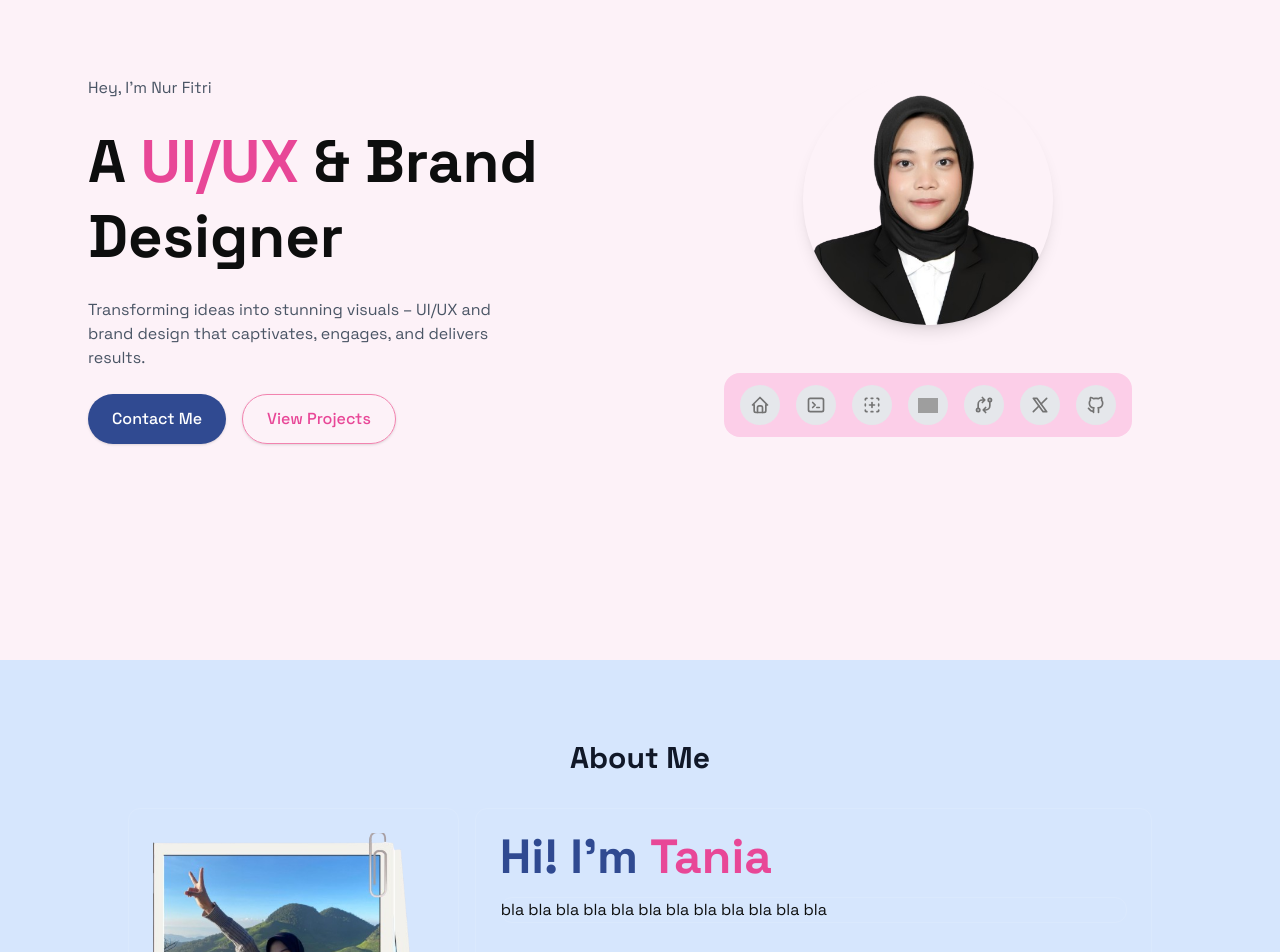
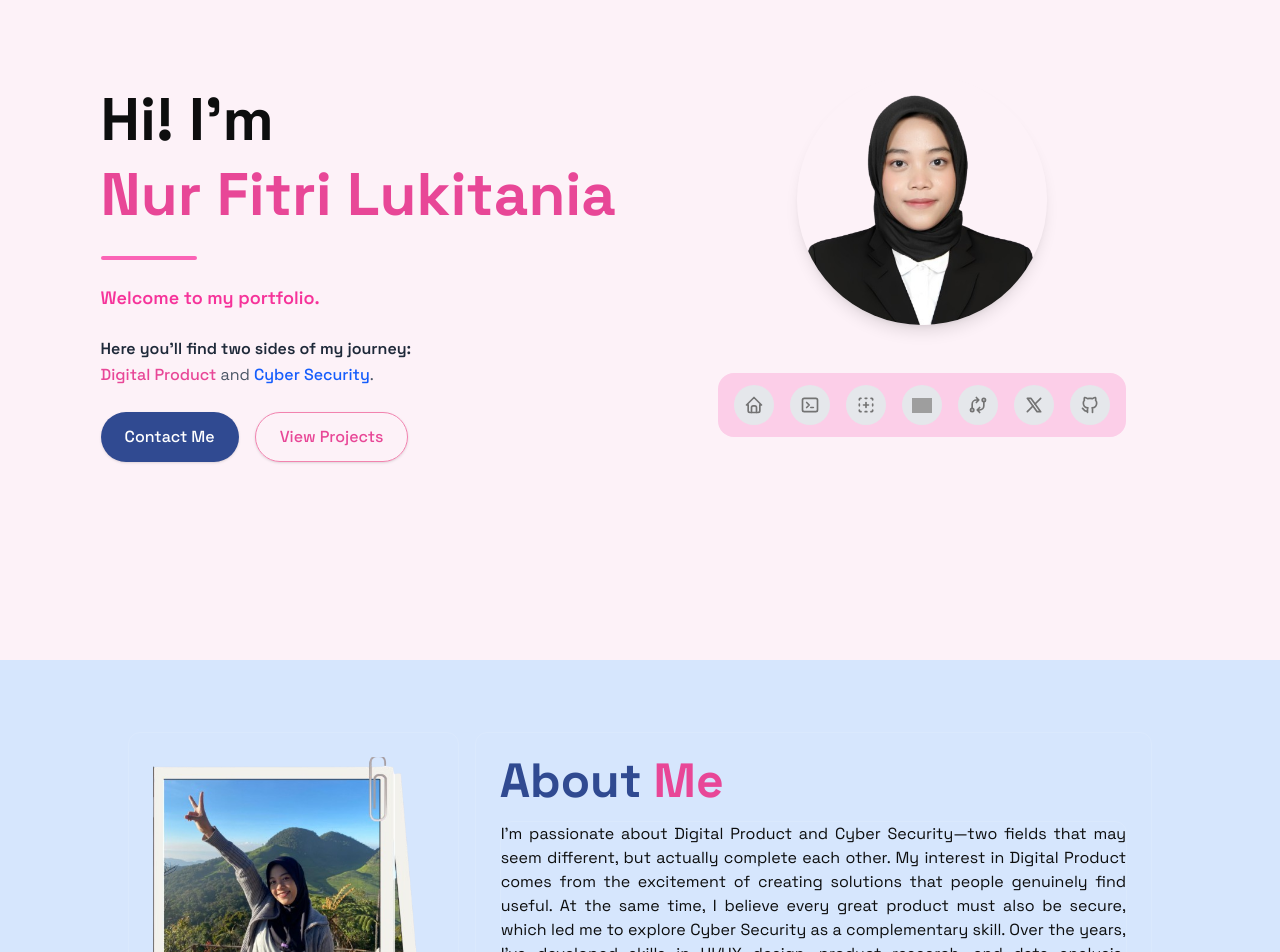
Before and after one commit to lukitania/Portofolio, a React (Vite) app: page / in a window 1280 px wide. Shown: the part 140-1092 px from the top of the page. Built offline with nearby package versions, Linux system fonts and the light colour scheme; grey boxes are pictures that could not be loaded.

Commit message:
modified about and home

```diff
--- a/src/components/sections/About.jsx
+++ b/src/components/sections/About.jsx
@@ -151,13 +151,8 @@ export const About = () => {
     ];
 
 
-    return (<section id="about" className="min-h-screen flex items-center justify-center py-20 bg-[#d6e6fd]" >
+    return (<section id="about" className="min-h-screen flex items-center justify-center py-10 bg-[#d6e6fd]" >
         <div className="px-4 items-center justify-center">
-
-            <h2 className=" max-w-3xl mx-auto text-3xl font-bold mb-6 bg-gradient-to-r from-gray-900 to-gray-900 bg-clip-text text-transparent text-center">
-                {""}
-                About Me
-            </h2>
 
             <div className="max-w-5xl mx-auto grid grid-cols-1 md:grid-cols-3 gap-4 mt-8">
                 <div className="p-6 rounded-xl border-white/10 border hover:-translate-y-1 transition-all ">
@@ -171,13 +166,22 @@ export const About = () => {
                 </div>
                 <div className="col-span-2 p-6 rounded-xl border-white/10 border hover:-translate-y-1 transition-all ">
                     <h1 className="space-y-4 flex flex-wrap text-black font-bold text-5xl">
-                        <span className="mr-3 text-[#304a91]">Hi!</span>
-                        <span className="mr-3 text-[#304a91]">I'm</span>
-                        <span className="mr-3 text-[#e84797]">Tania</span>
+                        <span className="mr-3 text-[#304a91]">About</span>
+                        <span className="mr-3 text-[#e84797]">Me</span>
                     </h1>
                     <div className="space-y-4 texttext-[#1F4529]">
-                        <div className="rounded-xl border-white/10 border hover:-translate-y-1 transition-all ">
-                            bla bla bla bla bla bla bla bla bla bla bla bla
+                        <div className="rounded-xl border-white/10 border hover:-translate-y-1 transition-all text-justify">
+                            I’m passionate about Digital Product and Cyber Security—two fields that may seem different, but actually complete each other.
+
+                            My interest in Digital Product comes from the excitement of creating solutions that people genuinely find useful.
+
+                            At the same time, I believe every great product must also be secure, which led me to explore Cyber Security as a complementary skill.
+
+                            Over the years, I’ve developed skills in UI/UX design, product research, and data analysis, alongside my growing knowledge in security fundamentals and digital forensics.
+
+                            This combination allows me to not only think about how a product works, but also how to keep it safe for users.
+
+                            Beyond work, I enjoy continuous learning, exploring new technologies, and collaborating with others to solve meaningful challenges.
                         </div>
                     </div>
                 </div>
@@ -188,7 +192,7 @@ export const About = () => {
 
 
 
-            <div className="max-w-4xl mx-auto grid grid-cols-1 md:grid-cols-2 gap-6 mt-5 ">
+            <div className="max-w-4xl mx-auto grid grid-cols-1 md:grid-cols-2 gap-6 mt-5 py-10">
                 <div className="p-6 rounded-xl bg-pink-50 border-transparent border hover:-translate-y-1 transition-all ">
                     <h3 className="text-xl font-bold mb-4 text-center"> 🏫 Education </h3>
                     <ul className="list-disc list-inside text-[#e84797] space-y-2">
--- a/src/components/sections/Home.jsx
+++ b/src/components/sections/Home.jsx
@@ -80,14 +80,31 @@ export const Home = () => {
 
                 {/* Kiri - Text */}
                 <div className="space-y-6">
-                    <p className="text-gray-600">Hey, I'm Nur Fitri</p>
+                    <p className="text-gray-600"></p>
                     <h1 className="text-4xl md:text-6xl font-bold leading-tight">
-                        A <span className="text-[#e84797]">UI/UX</span> & Brand Designer
+                        <span className="block text-[#]">Hi! I'm</span>
+                        <span className="block text-[#e84797]">Nur Fitri Lukitania</span>
                     </h1>
-                    <p className="text-gray-600 max-w-md">
-                        Transforming ideas into stunning visuals – UI/UX and brand design
-                        that captivates, engages, and delivers results.
+                    <div className="h-1 w-24 bg-pink-400 rounded-full"></div>
+                    <p className="text-pink-500 text-base md:text-lg font-semibold">
+                        Welcome to my portfolio.
                     </p>
+
+                    <p className="text-gray-600 max-w-md leading-relaxed text-sm md:text-base">
+                        <span className="font-semibold text-gray-800">
+                            Here you’ll find two sides of my journey:
+                        </span>
+                        <br />
+                        <span className="text-[#e84797] font-medium">
+                            Digital Product
+                        </span>{" "}
+                        and{" "}
+                        <span className="text-blue-600 font-medium">
+                            Cyber Security
+                        </span>.
+                    </p>
+
+
                     <div className="flex space-x-4 mt-6">
                         <button className="px-6 py-3 rounded-full bg-[#304a91] text-white font-medium shadow transition hover:-translate-y-0.5 hover:shadow-lg">
                             Contact Me
```
